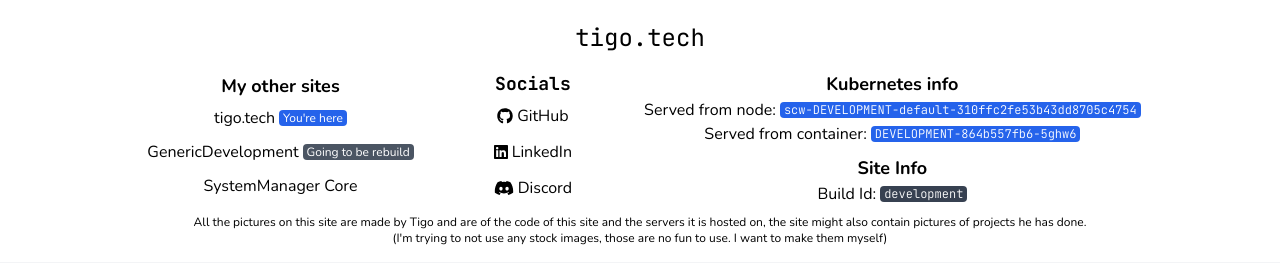
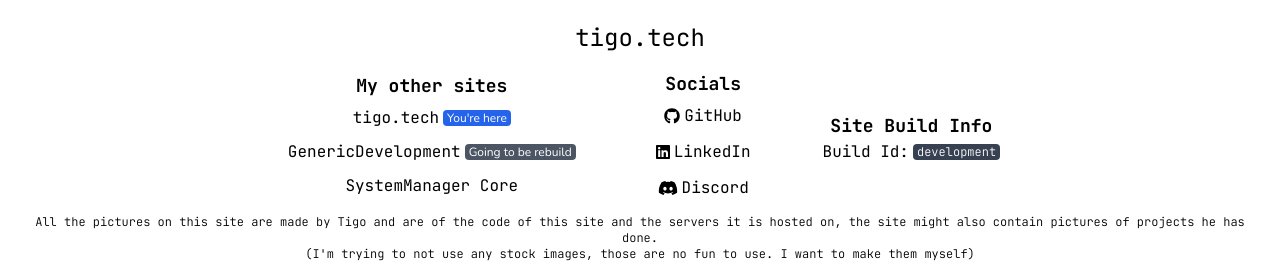
Before and after one commit to tigomiddelkoop/Portfolio, a Next.js app: page /projects in a window 1280 px wide. Shown: the part 686-952 px from the top of the page. Built offline with nearby package versions, Linux system fonts and the light colour scheme.

Commit message:
More font stuff

```diff
--- a/package.json
+++ b/package.json
@@ -27,6 +27,7 @@
     "react-dom": "^18.2.0",
     "redux": "^4.2.1",
     "sass": "^1.58.3",
+    "sharp": "^0.31.3",
     "tailwindcss": "^3.2.7",
     "typescript": "^4.9.5"
   },
--- a/src/components/footer.tsx
+++ b/src/components/footer.tsx
@@ -13,8 +13,8 @@ export default function Footer() {
     const [buildIdOnce, setBuildIdOnce] = useState(false)
     useEffect(() => {
         if (!buildIdOnce) {
-            fetch("/api/node").then(response => response.json().then(data => setNodeName(data.node)))
-            fetch("/api/container").then(response => response.json().then(data => setContainer(data.container)))
+            // fetch("/api/node").then(response => response.json().then(data => setNodeName(data.node)))
+            // fetch("/api/container").then(response => response.json().then(data => setContainer(data.container)))
             fetch("/api/buildid").then(response => response.json().then(data => setBuildId(data.buildId)))
             setBuildIdOnce(true);
         }
@@ -26,13 +26,13 @@ export default function Footer() {
         className={"align-bottom p-4 border-t border-b border-gray-100 items-center justify-center text-center dark:bg-gray-800 dark:border-gray-500 dark:text-white"}>
         <h1 className={"jetbrains text-2xl py-2"}>tigo.tech</h1>
         <div className={"flex jetbrains flex-col lg:flex-row items-center justify-center text-center"}>
-            <div className={styles.categoryContainer}>
-                <p className={styles.categoryTitle}>My other sites</p>
-                <a className={footerLink} href={"https://tigo.tech"}>tigo.tech <Pill className={"ml-1"} color={"info"}>You're
+            <div className={styles.categoryContainer }>
+                <p className={styles.categoryTitle + " jetbrains"}>My other sites</p>
+                <a className={footerLink + " jetbrains"} href={"https://tigo.tech"}>tigo.tech <Pill className={"ml-1"} color={"info"}>You're
                     here</Pill></a>
-                <a className={footerLink} href={"https://genericdevelopment.nl"}>GenericDevelopment <Pill
+                <a className={footerLink + " jetbrains"} href={"https://genericdevelopment.nl"}>GenericDevelopment <Pill
                     className={"ml-1"} color={"secondary"}>Going to be rebuild</Pill></a>
-                <a className={footerLink} href={"https://systemmanager.io"}>SystemManager Core</a>
+                <a className={footerLink + " jetbrains"} href={"https://systemmanager.io"}>SystemManager Core</a>
             </div>
 
             <div className={styles.categoryContainer}>
@@ -40,15 +40,15 @@ export default function Footer() {
                     <p className={styles.categoryTitle + " jetbrains"}>Socials</p>
                 </div>
                 <div className={styles.socialMediaCategory}>
-                    <a className={footerLink} rel={"noreferrer noopener _blank"}
+                    <a className={footerLink + " jetbrains"} rel={"noreferrer noopener _blank"}
                        href={"https://github.com/tigomiddelkoop"}><FontAwesomeIcon width={16} className={"mr-1"}
                                                                                    icon={faGithub}/> GitHub</a>
 
-                    <a className={footerLink} rel={"noreferrer noopener _blank"}
+                    <a className={footerLink + " jetbrains"} rel={"noreferrer noopener _blank"}
                        href={"https://www.linkedin.com/in/tigo-middelkoop-92067a15b/"}><FontAwesomeIcon width={16}
                                                                                                         className={"mr-1"}
                                                                                                         icon={faLinkedin}/> LinkedIn</a>
-                    <a className={footerLink} rel={"noreferrer noopener _blank"}
+                    <a className={footerLink + " jetbrains"} rel={"noreferrer noopener _blank"}
                        href={"https://discord.gg/Tx3CKJB2QY"}><FontAwesomeIcon width={16}
                                                                               className={"mr-1"}
                                                                               icon={faDiscord
@@ -57,30 +57,22 @@ export default function Footer() {
             </div>
 
             <div className={styles.categoryContainer}>
-                <div className={"mb-2"}>
-                    <p className={styles.categoryTitle}>Kubernetes info</p>
-                    <div className={"flex flex-col md:flex-row mb-1 md:mb-0 items-center justify-center"}>
-                        <p className={"mr-1"}>Served from node: </p>
-                        <Pill color={"info"} className={"jetbrains"}>{nodeName}</Pill>
-                    </div>
-                    <div className={"flex flex-col md:flex-row items-center justify-center"}>
-                        <p className={"mr-1"}>Served from container: </p>
-                        <Pill color={"info"} className={"jetbrains"}>{container}</Pill>
-                    </div>
-                </div>
+                {/*<div className={"mb-2"}>*/}
+                {/*    <p className={styles.categoryTitle + " jetbrains"}>Kubernetes info</p>*/}
+                {/*</div>*/}
                 <div>
-                    <p className={styles.categoryTitle}>Site Info</p>
+                    <p className={styles.categoryTitle + " jetbrains"}>Site Build Info</p>
                     <div className={"flex items-center justify-center"}>
-                        <p className={"mr-1"}>Build Id:</p>
+                        <p className={"mr-1 jetbrains"}>Build Id:</p>
                         <Pill className={"jetbrains"}>{buildId}</Pill>
                     </div>
                 </div>
             </div>
         </div>
-        <p className={"text-xs font-light"}>All the pictures on this site are made by Tigo and are of the code of this
+        <p className={"text-xs font-light jetbrains"}>All the pictures on this site are made by Tigo and are of the code of this
             site and the
             servers it is hosted on, the site might also contain pictures of projects he has done.</p>
-        <p className={"text-xs font-light"}>(I'm trying to not use any stock images, those are no fun to use. I want to
+        <p className={"text-xs font-light jetbrains"}>(I'm trying to not use any stock images, those are no fun to use. I want to
             make them myself)</p>
     </footer>
 
```
Also changed, not shown: 1 other file (tests, documents, lock files or other folders).
